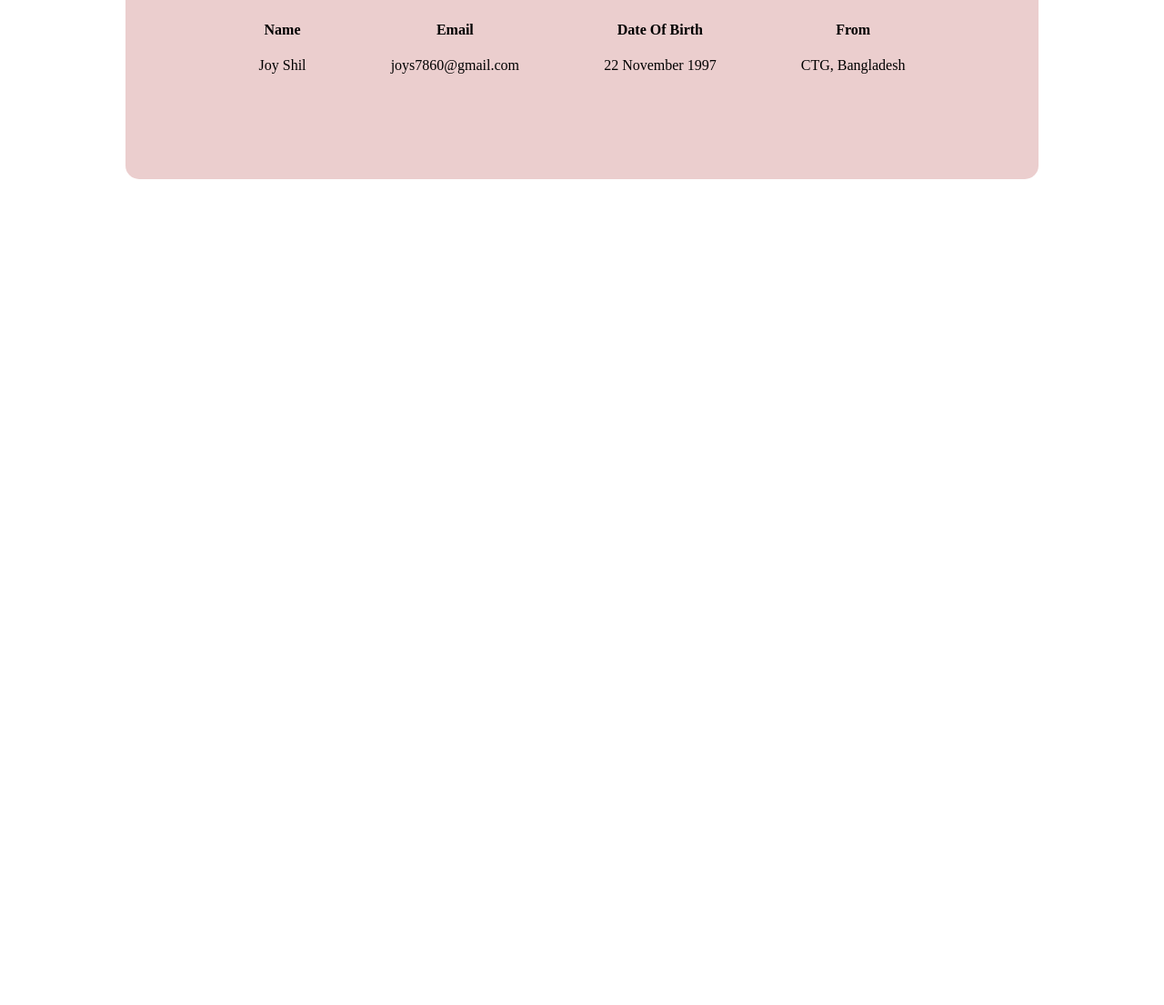
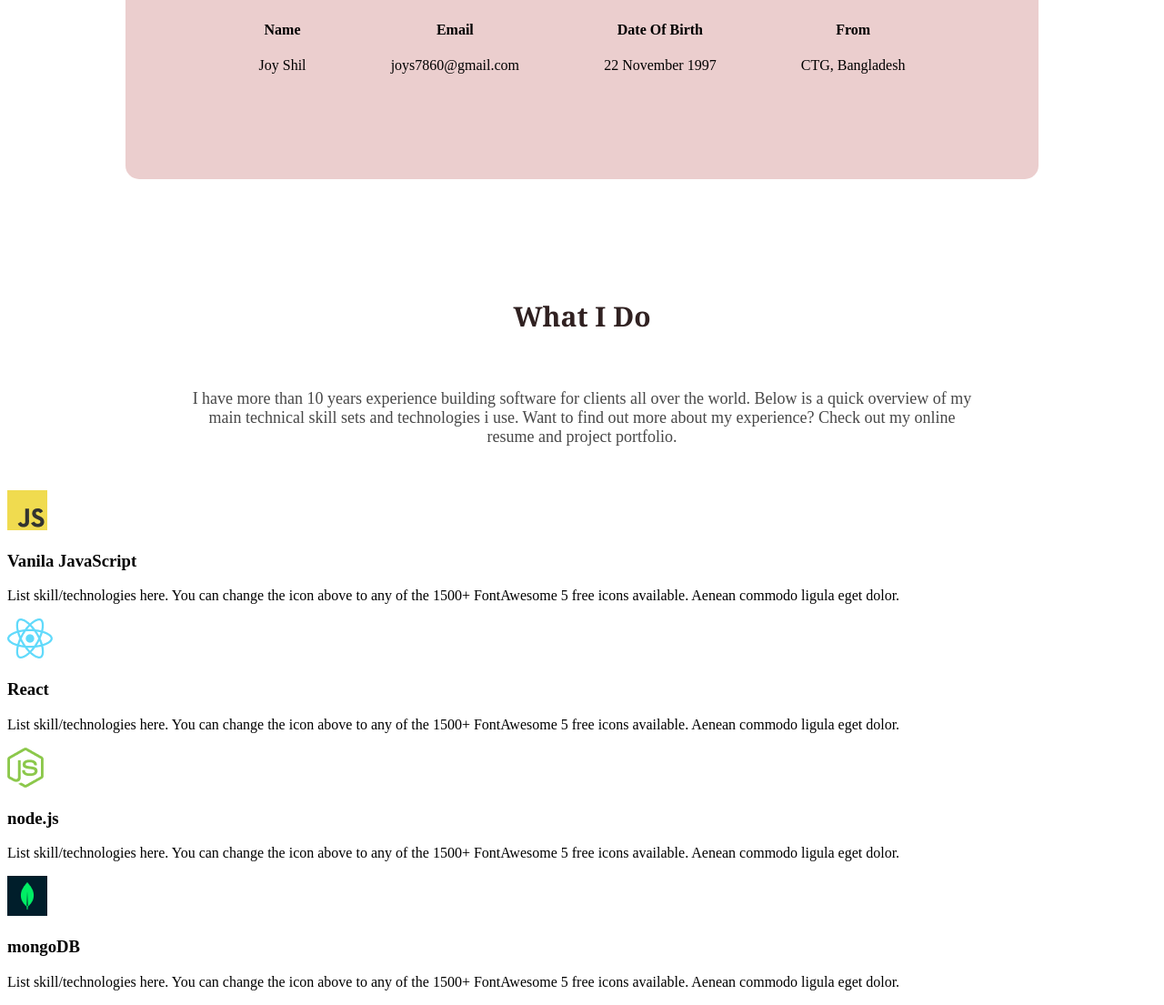
Before and after one commit to Joy-Shil/developer-portfolio, a plain HTML site: page index.html in a window 1280 px wide. Shown: the part 761-1866 px from the top of the page at 91% size. Before the commit the page ends 1088 px from the top, so only its background shows below. Drawn offline with Linux system fonts and the light colour scheme.

Commit message:
skil section

```diff
--- a/index.html
+++ b/index.html
@@ -39,6 +39,7 @@
         </div>
     </header>
     <main>
+        <!-- About Section -->
         <section class="about">
             <h3 class="section-title">About Me</h3>
             <p class="section-description">I, m a designer & developer with a passion for web design.
@@ -66,6 +67,44 @@
                 </div>
             </div>
         </section>
+        <!-- skill section -->
+        <section>
+            <h3 class="section-title">What I Do</h3>
+            <p id="what-i-do-description" class="section-description">I have more than 10 years experience building
+                software for clients all over
+                the world. Below is a quick overview of my main technical skill sets and technologies i use. Want to
+                find out more about my experience? Check out my online resume and project portfolio.
+            </p>
+            <div class="skill-conteiner">
+                <!-- .skil*4>img+h3.skill-title+p.skill-description -->
+                <div class="skil">
+                    <img src="image/icons/js.png" alt="">
+                    <h3 class="skill-title">Vanila JavaScript</h3>
+                    <p class="skill-description">
+                        List skill/technologies here. You can change the icon above to any of the 1500+ FontAwesome 5
+                        free icons available. Aenean commodo ligula eget dolor.</p>
+                </div>
+                <div class="skil">
+                    <img src="image/icons/react.png" alt="">
+                    <h3 class="skill-title">React</h3>
+                    <p class="skill-description">List skill/technologies here. You can change the icon above to any of
+                        the 1500+ FontAwesome 5 free icons available. Aenean commodo ligula eget dolor.</p>
+                </div>
+                <div class="skil">
+                    <img src="image/icons/nodejs.png" alt="">
+                    <h3 class="skill-title">node.js</h3>
+                    <p class="skill-description">List skill/technologies here. You can change the icon above to any of
+                        the 1500+ FontAwesome 5 free icons available. Aenean commodo ligula eget dolor.</p>
+                </div>
+                <div class="skil">
+                    <img src="image/icons/mongo.png" alt="">
+                    <h3 class="skill-title">mongoDB</h3>
+                    <p class="skill-description">List skill/technologies here. You can change the icon above to any of
+                        the 1500+ FontAwesome 5 free icons available. Aenean commodo ligula eget dolor.</p>
+                </div>
+            </div>
+        </section>
+
     </main>
     <footer>
 
--- a/styles/portfolio.css
+++ b/styles/portfolio.css
@@ -130,3 +130,7 @@ nav a {
 .about-info{
   text-align: center;
 }
+#what-i-do-description{
+  padding: 30px 200px;
+  text-align: center;
+}
```
Also changed, not shown: image/icons/facebook.png (renamed from icons/facebook.png), image/icons/insta.png (renamed from icons/insta.png), image/icons/js.png (renamed from icons/js.png), image/icons/mongo.png (renamed from icons/mongo.png), image/icons/nodejs.png (renamed from icons/nodejs.png), image/icons/react.png (renamed from icons/react.png), image/icons/twitter.png (renamed from icons/twitter.png).
